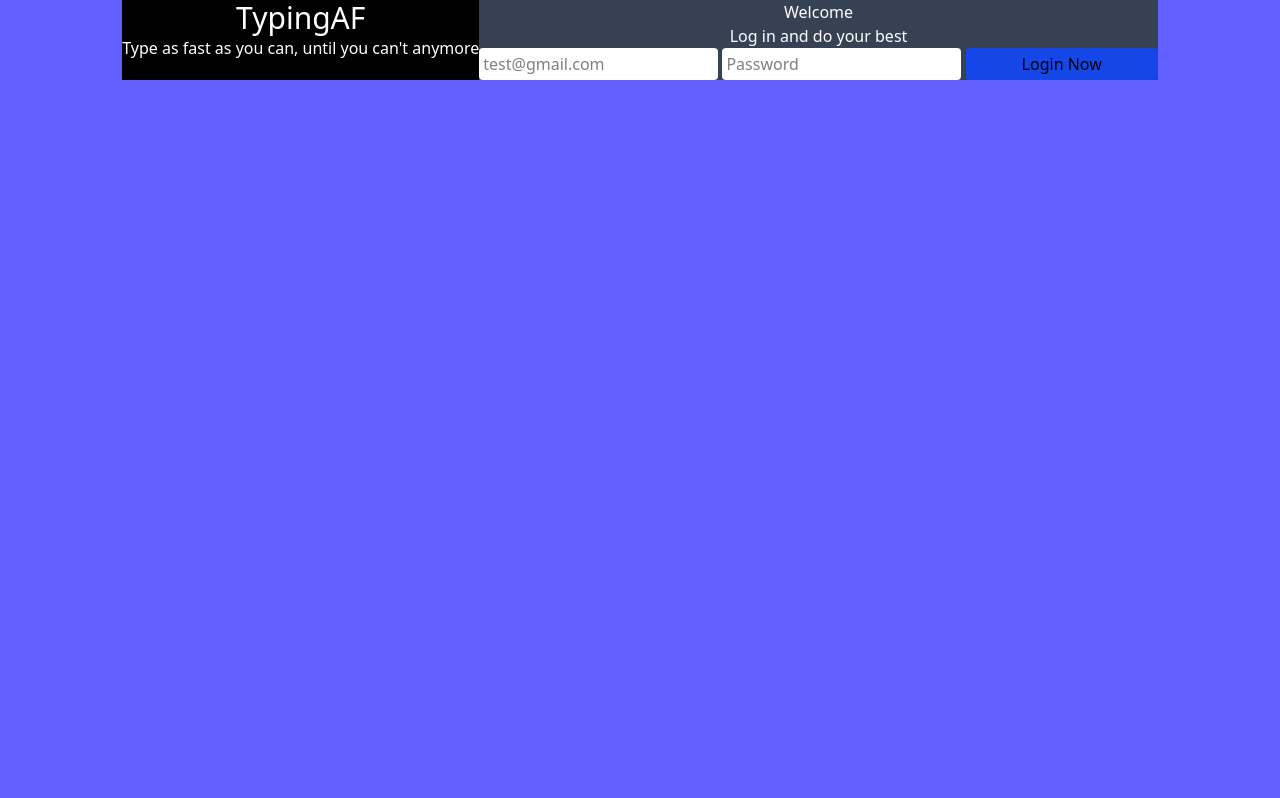
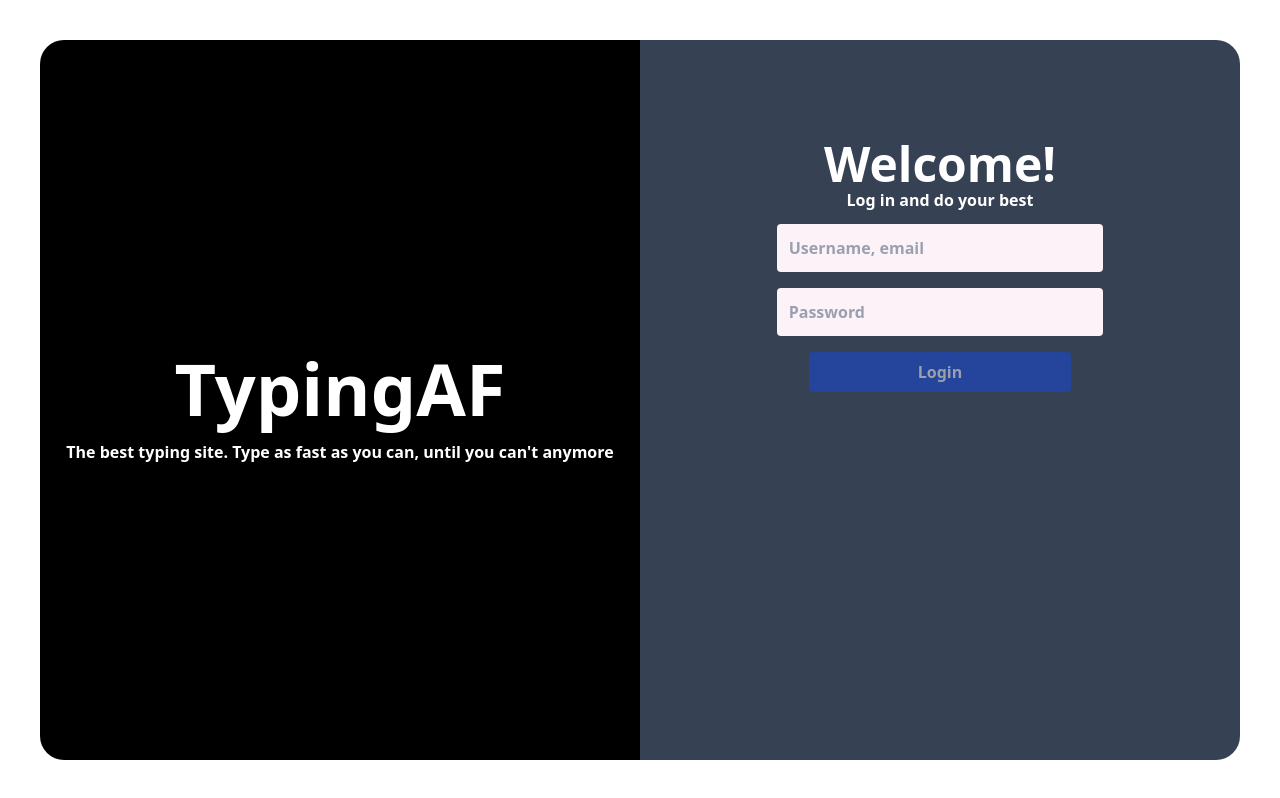
Before and after one commit to Diarilala/TYPINGAF, a plain HTML site: page html/src/index.html in a window 1280 px wide. Drawn offline with Linux system fonts and the light colour scheme.

Commit message:
Here's the login page Really messy but easy to organize

```diff
--- a/html/src/index.html
+++ b/html/src/index.html
@@ -10,21 +10,59 @@
     <link href="https://fonts.googleapis.com/css2?family=Quicksand:wght@300..700&display=swap" rel="stylesheet">
     <title>TYPINGAF</title>
 </head>
-<body class="text-center bg-indigo-500">
-    <main class="flex justify-center ">
-        <section class="bg-black">
-            <h1 class="text-white text-3xl">TypingAF</h1>
-            <span class="text-white">Type as fast as you can, until you can't anymore</span>
+<body class="text-center font-semibold bg-[url(c:\Users\Lavs Andriantsoa\Desktop\TypingAF\assets\background_2.png)]">
+
+    <main class="flex justify-center p-10 h-screen">
+
+        <section class="rounded-l-3xl w-1/2 bg-black content-center"    >
+            <h1 class="text-white p-4 text-7xl "Quicksand">TypingAF</h1>
+            <span class="text-white">The best typing site. Type as fast as you can, until you can't anymore</span>
         </section>
-        <section class="bg-gray-700">
-            <h3 class="text-white">Welcome</h3>
-            <span class="text-white">Log in and do your best</span>
-            <div>
-                <input id="Email" type="email" placeholder="test@gmail.com" class="email bg-white px-1 py-1 rounded-sm" required>
-                <input id="password" type="password" placeholder="Password" class="password bg-white px-1 py-1 rounded-sm" required>
-                <button id="button" type="submit" class="button bg-blue-700 py-1 px-14 rounded-sm">Login Now</button>
+
+        <section class="rounded-r-3xl w-1/2 bg-gray-700 p-25">
+            <div class="">
+                <h1 class="text-5xl text-white">Welcome!</h1>
+                <span class="text-white">Log in and do your best</span>
             </div>
+
+            <form class="px-1 py-1">
+                <div>
+                    <input id="Email" type="email" placeholder="Username, email" class="email w-5/6 m-2 p-3 border-none rounded-sm outline-none placeholder:text-gray-400 bg-pink-50 hover:scale-101"required>
+                </div>
+                <div>
+                    <input id="password" type="password" placeholder="Password" class="password w-5/6 1 m-2 p-3 border-none rounded-sm outline-none placeholder:text-gray-400 bg-pink-50 hover:scale-101" required>
+                </div>
+                <div>
+                    <button id="button" type="submit" class="button bg-blue-700 bg-gradient-to-r w-4/6 m-2 p-2 rounded-sm items-center text-white hover:scale-101 animate-pulse">Login</button>
+                </div>
+            </form>
+
         </section>
+
     </main>
 </body>
+
+<script>
+    const email = document.querySelector(".email");
+const password = document.querySelector(".password");
+const button = document.querySelector(".button");
+
+button.addEventListener('click', function () {
+    button.textContent = "Wait for it. . . . .";
+    button.disabled = true;
+
+    setTimeout(function () {
+        const correctEmail = "student@gmail.com";
+        const correctPassword = "password";
+
+        if (email.value === correctEmail && password.value === correctPassword) {
+            window.location.href = 'mainpage.html';
+        } else {
+            alert("Invalid email or password");
+        }
+
+    }, 3000);
+});
+
+</script>
 </html>
```
Also changed, not shown: html/index.html (deleted, +0 -30 lines), html/src/background_1.jpg (added), html/src/output.css, 1 other file.
